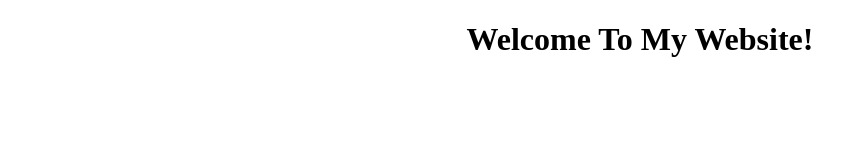
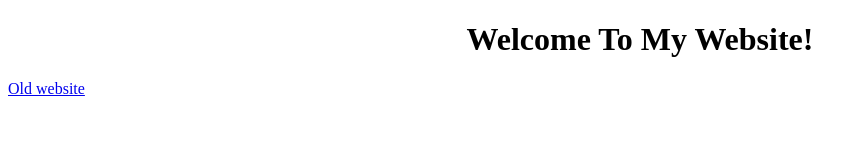
Before and after one commit to aroy105/aroy105.github.io, a plain HTML site: page index.html in a window 1280 px wide. Shown: the whole page, without its empty margins (0-866 px from the left). Drawn offline with Linux system fonts and the light colour scheme.

Commit message:
Included hyperlink for old website

```diff
--- a/index.html
+++ b/index.html
@@ -5,5 +5,7 @@
   </head>
   <body>
     <h1 align= "center">Welcome To My Website!</h1>
+
+    <p><a href = "http://www.arghya.com">Old website</a></p>
   </body>
 </html>
```
